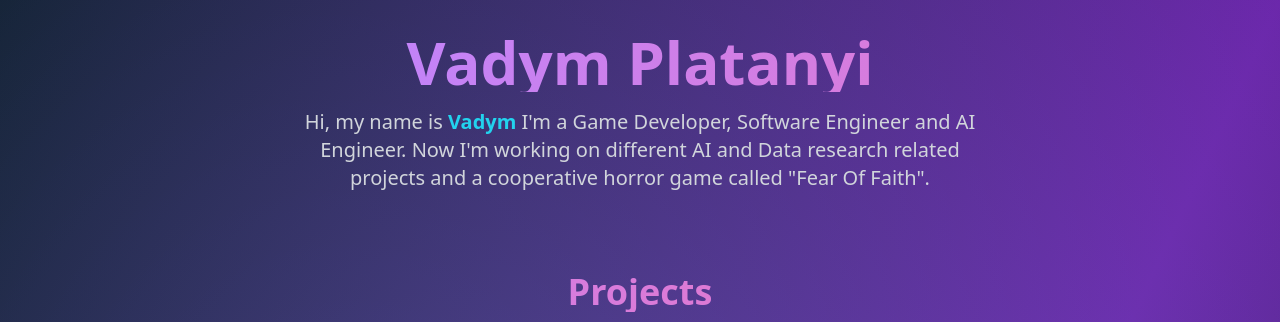
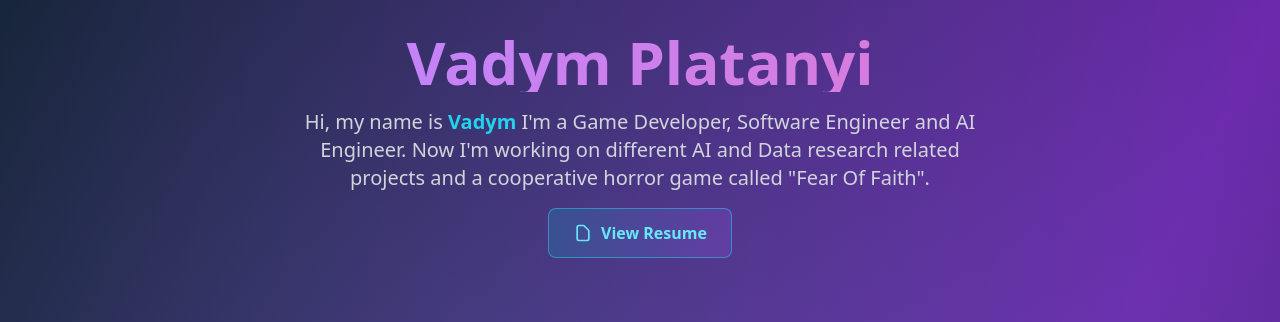
Before and after one commit to PLATnya/Portfolio, an Astro site: page / in a window 1280 px wide. Shown: the top 322 px of the page. Built offline with nearby package versions, Linux system fonts and the light colour scheme; Astro itself is replaced by a stand-in of ours.

Commit message:
Attach CV on page

```diff
--- a/src/components/Header.astro
+++ b/src/components/Header.astro
@@ -1,4 +1,5 @@
 ---
+const baseUrl = import.meta.env.BASE_URL;
 ---
 
 <header class="container mx-auto px-4 py-8">
@@ -11,5 +12,18 @@
       I'm a Game Developer, Software Engineer and AI Engineer.
       Now I'm working on different AI and Data research related projects and a cooperative horror game called "Fear Of Faith".
     </p>
+    <div class="flex justify-center mt-6">
+      <a
+        href={`${baseUrl}/resume.pdf`}
+        target="_blank"
+        rel="noopener noreferrer"
+        class="inline-flex items-center gap-2 px-6 py-3 bg-gradient-to-r from-cyan-500/20 to-purple-500/20 hover:from-cyan-500/30 hover:to-purple-500/30 border border-cyan-400/50 hover:border-purple-400/70 rounded-lg text-cyan-300 hover:text-purple-200 transition-all duration-300 hover:shadow-lg hover:shadow-purple-500/30 hover:-translate-y-1"
+      >
+        <svg class="w-5 h-5" fill="none" stroke="currentColor" viewBox="0 0 24 24">
+          <path stroke-linecap="round" stroke-linejoin="round" stroke-width="2" d="M7 21h10a2 2 0 002-2V9.414a1 1 0 00-.293-.707l-5.414-5.414A1 1 0 0012.586 3H7a2 2 0 00-2 2v14a2 2 0 002 2z" />
+        </svg>
+        <span class="font-semibold">View Resume</span>
+      </a>
+    </div>
   </div>
 </header>
```
Also changed, not shown: 1 other file.
